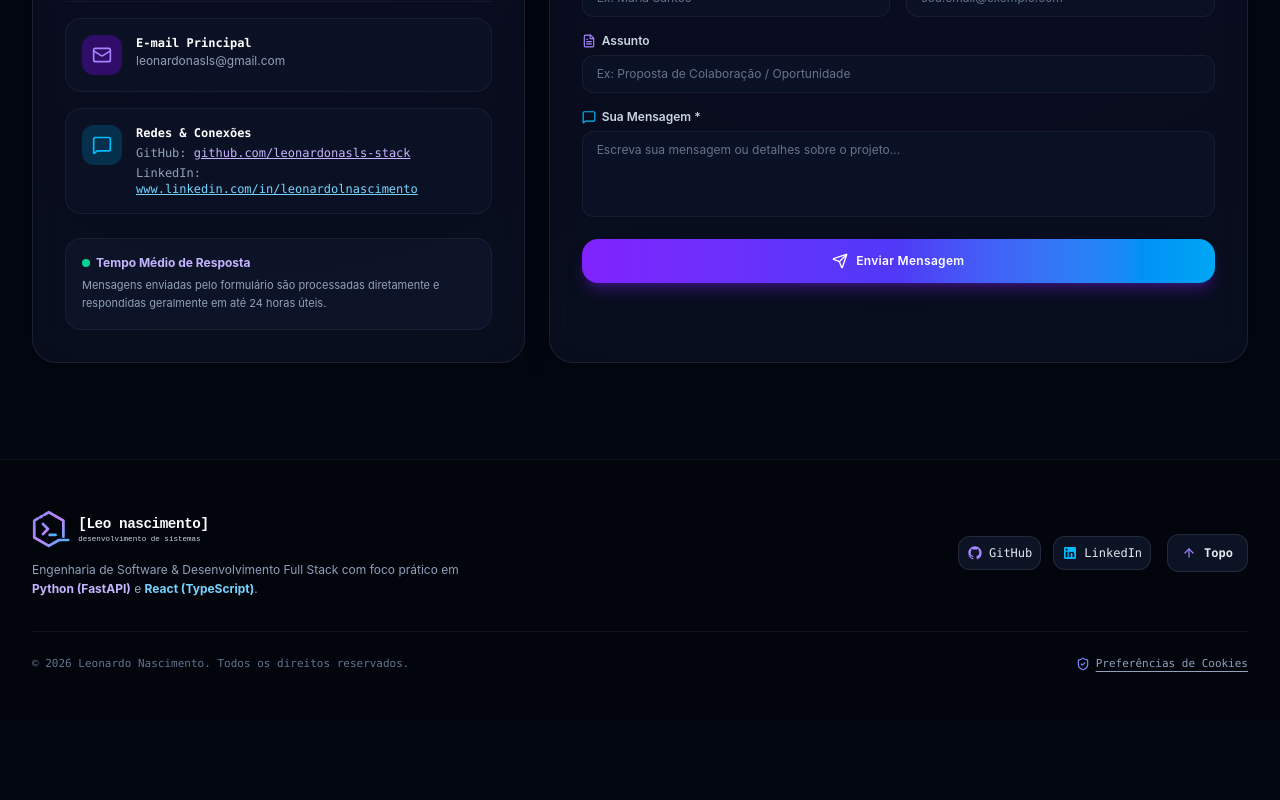
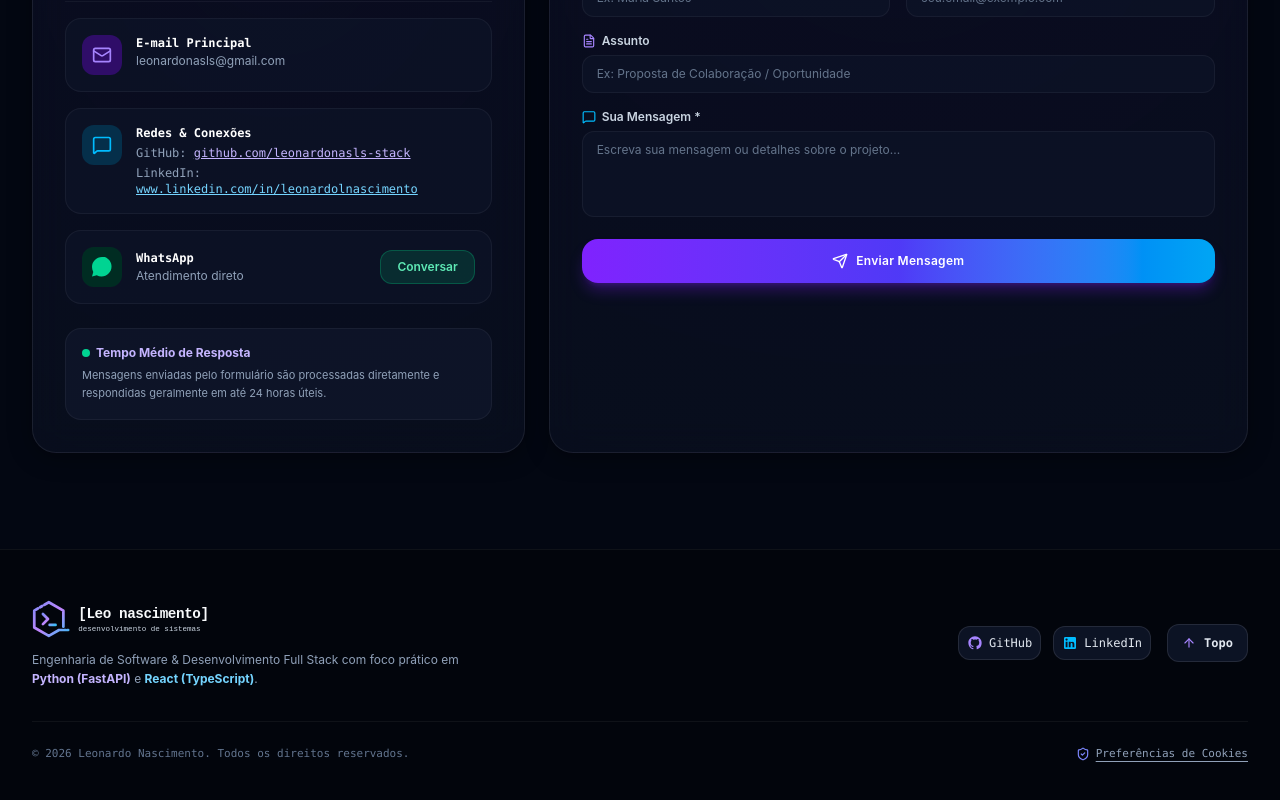
Before and after one commit to leonardonasls-stack/projeto-integrador-iv-a, a React (Vite) app: page / in a window 1280 px wide. Shown: the part 5415-6215 px from the top of the page. Before the commit the page ends 6135 px from the top, so only its background shows below. Built offline with nearby package versions, Linux system fonts and the light colour scheme.

Commit message:
feat(contact): adiciona botao de direcionamento para WhatsApp com mensagem personalizada

```diff
--- a/src/components/portfolio/ContactSection.tsx
+++ b/src/components/portfolio/ContactSection.tsx
@@ -4,6 +4,7 @@ import { useProfile } from '../../context/ProfileContext';
 import { Mail, Send, CheckCircle2, MessageSquare, User, AtSign, FileText } from 'lucide-react';
 import { EmailService } from '../../services/emailService';
 import { safeHostPath } from '../../utils/urlHelper';
+import { WhatsappIcon } from '../ui/SocialIcons';
 
 export const ContactSection: React.FC = () => {
   const { profile } = useProfile();
@@ -150,6 +151,27 @@ export const ContactSection: React.FC = () => {
                       </a>
                     </p>
                   </div>
+                </div>
+
+                <div className="flex items-center justify-between gap-3.5 p-4 rounded-2xl bg-slate-900/60 border border-white/5">
+                  <div className="flex items-center gap-3.5">
+                    <div className="p-2.5 rounded-xl bg-emerald-950 text-emerald-400">
+                      <WhatsappIcon className="w-5 h-5" />
+                    </div>
+                    <div>
+                      <h4 className="font-semibold text-white">WhatsApp</h4>
+                      <p className="text-slate-400 text-xs font-sans mt-0.5">Atendimento direto</p>
+                    </div>
+                  </div>
+                  <a
+                    href={`https://wa.me/5582999974649?text=${encodeURIComponent('Olá Leonardo! Vim através do seu portfólio e gostaria de conversar.')}`}
+                    target="_blank"
+                    rel="noopener noreferrer"
+                    className="px-4 py-2 rounded-xl bg-emerald-600/20 hover:bg-emerald-600 text-emerald-300 hover:text-white border border-emerald-500/30 text-xs font-sans font-semibold transition-colors shrink-0"
+                    aria-label="Iniciar conversa via WhatsApp"
+                  >
+                    Conversar
+                  </a>
                 </div>
               </div>
             </div>
--- a/src/components/ui/SocialIcons.tsx
+++ b/src/components/ui/SocialIcons.tsx
@@ -11,3 +11,9 @@ export const LinkedinIcon: React.FC<{ className?: string }> = ({ className = 'w-
     <path d="M19 3a2 2 0 0 1 2 2v14a2 2 0 0 1-2 2H5a2 2 0 0 1-2-2V5a2 2 0 0 1 2-2h14m-.5 15.5v-5.3a3.26 3.26 0 0 0-3.26-3.26c-.85 0-1.84.52-2.28 1.3v-1.11h-2.79v8.37h2.79v-4.93c0-.77.62-1.4 1.39-1.4a1.4 1.4 0 0 1 1.4 1.4v4.93h2.75M6.88 8.56a1.68 1.68 0 0 0 1.68-1.68c0-.93-.75-1.69-1.68-1.69a1.69 1.69 0 0 0-1.69 1.69c0 .93.76 1.68 1.69 1.68m1.39 9.94v-8.37H5.5v8.37h2.77z" />
   </svg>
 );
+
+export const WhatsappIcon: React.FC<{ className?: string }> = ({ className = 'w-4 h-4' }) => (
+  <svg className={className} fill="currentColor" viewBox="0 0 24 24" aria-hidden="true">
+    <path d="M12.031 6.172c-3.181 0-5.767 2.586-5.768 5.766-.001 1.298.38 2.27 1.019 3.287l-.582 2.128 2.182-.573c.978.58 1.911.928 3.145.929 3.178 0 5.767-2.587 5.768-5.766.001-3.187-2.575-5.77-5.764-5.771zm3.392 8.244c-.144.405-.837.774-1.17.824-.299.045-.677.063-1.092-.069-.252-.08-.575-.187-.988-.365-1.739-.751-2.874-2.502-2.961-2.617-.087-.116-.708-.94-.708-1.793s.448-1.273.607-1.446c.159-.173.346-.217.462-.217l.332.006c.106.005.249-.04.39.298.144.347.491 1.2.534 1.287.043.087.072.188.014.304-.058.116-.087.188-.173.289l-.26.304c-.087.086-.177.18-.076.354.101.174.449.741.964 1.201.662.591 1.221.774 1.394.86s.274.072.376-.043c.101-.116.433-.506.549-.68.116-.173.231-.145.39-.087s1.011.477 1.184.564.289.13.332.202c.045.072.045.419-.1.824zm-3.423-14.416c-6.627 0-12 5.373-12 12 0 2.126.557 4.122 1.533 5.854l-1.533 5.6 5.752-1.509c1.693.923 3.633 1.455 5.698 1.455 6.627 0 12-5.373 12-12s-5.373-12-12-12z" />
+  </svg>
+);
```
